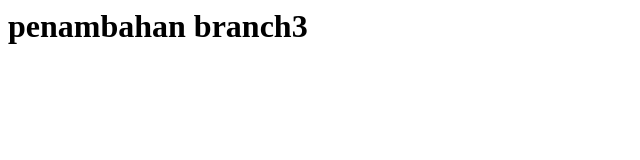
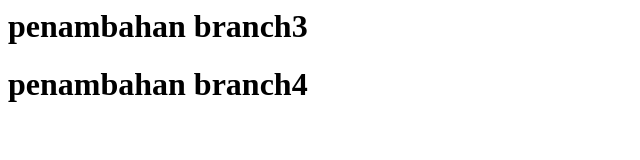
Before and after one commit to hikami48/MuhammadHikami_UIUX, a plain HTML site: page index.html in a window 1280 px wide. Shown: the whole page, without its empty margins (0-640 px from the left). Drawn offline with Linux system fonts and the light colour scheme.

Commit message:
penambahan branch4

```diff
--- a/index.html
+++ b/index.html
@@ -5,6 +5,7 @@
     <body>
       <main>
         <h1>penambahan branch3</h1>
+        <h1>penambahan branch4</h1>
       </main>
     </body>
     </html>
```
